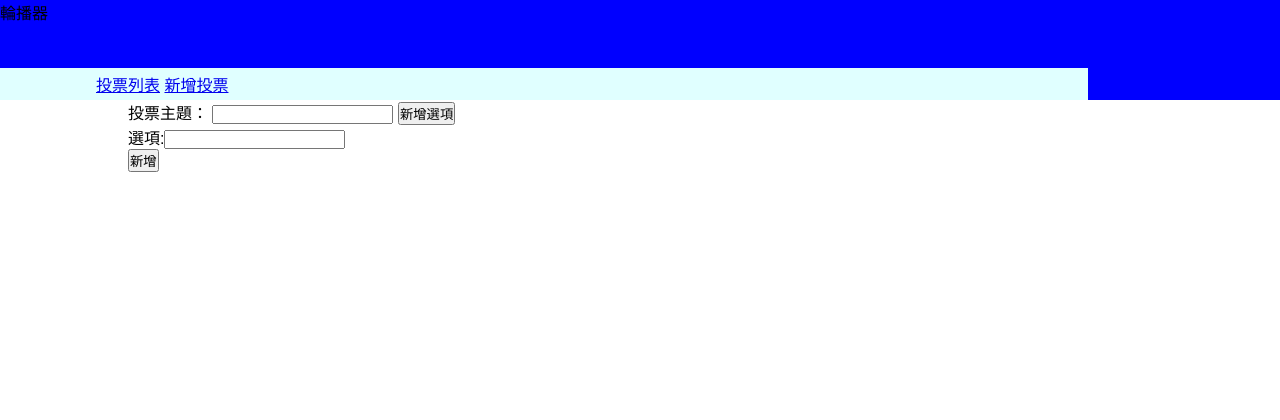
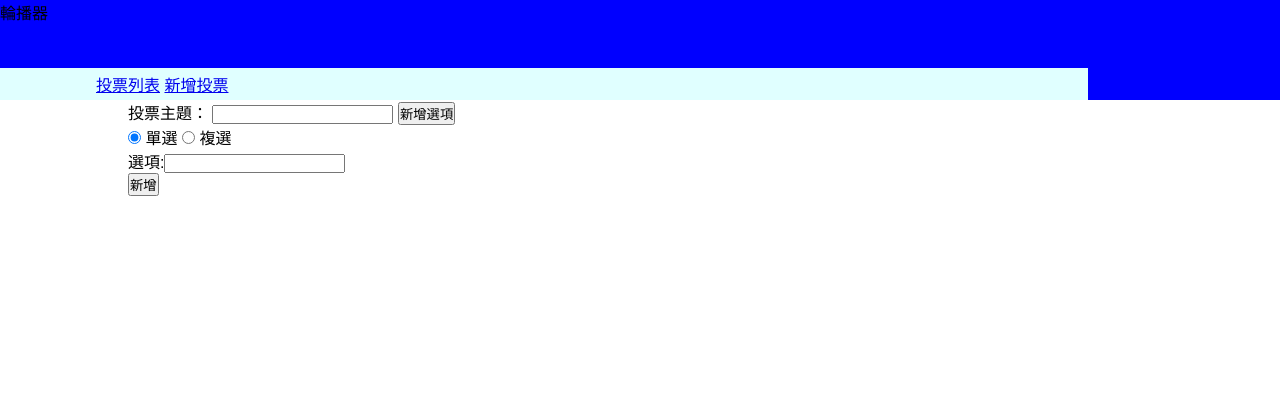
Before and after one commit to POPOB2/111-01-vote, a PHP site: page /back.php?do=add_vote in a window 1280 px wide. Shown: the top 420 px of the page. Run offline with PHP 8.4, Linux system fonts and the light colour scheme.

Commit message:
後台/新增功能, 藉由subjects資料表multiple欄 存放1與0 讓頁面判斷生成 單/複選 按扭

```diff
--- a/back/add_vote.php
+++ b/back/add_vote.php
@@ -1,12 +1,18 @@
 <form action="./api/add_vote.php" method="post">
     <div>
-        <label for="subject">投票主題：</label><!-- label的for可以使用id值做連接, 將下列的input用id連接後 兩者可以產生關聯 -->
+        <label for="subject">投票主題：</label> <!-- label的for可以使用id值做連接, 將下列的input用id連接後 兩者可以產生關聯 -->
         <input type="text" name="subject" id="subject">
-        <input type="button" value="新增選項" onclick="more()"><!-- '每點一下'就會新增, 所以使用onclick去add -->
+        <input type="button" value="新增選項" onclick="more()"> <!-- '每點一下'就會新增, 所以使用onclick去add -->
+    </div>
+    <div id="selector">
+        <input type="radio" name="multiple" value="0" checked> <!-- checked=預設, 給value 0或1 使subjects資料表的multiple欄 可以辨別單複選的選擇 -->
+        <label>單選</label>
+        <input type="radio" name="multiple" value="1">
+        <label>複選</label>
     </div>
     <div id="options">
         <div>
-            <label>選項:</label><input type="text" name="option[]"><!-- 先在這獲取內容,再將17行的文字加進來 類似options=options+opt -->
+            <label>選項:</label><input type="text" name="option[]"> <!-- 先在這獲取內容,再將17行的文字加進來 類似options=options+opt -->
             <!-- 這裡的name要加上[]框號 避免新增多個欄位時, 沒有產生陣列的索引分類這些name="option"
                  這會導致所有欄位都標記為name="option" 而導致不管新增幾個都會一直有新的option覆蓋舊的option 結果終究只有最後一個option(欄位)
 
@@ -29,8 +35,8 @@
 <script>
     function more(){
         let opt=`<div><label>選項:</label><input type="text" name="option[]"></div>`;
-        let opts=document.getElementById('options').innerHTML;// 變數opts=由id:options的內容賦值.使用innerHTML縮小查找與顯示該ID範圍
-        opts=opts+opt;// 將opts再加上opt的內容(即click後的'新增選項'表單)
+        let opts=document.getElementById('options').innerHTML; // 變數opts=由id:options的內容賦值.使用innerHTML縮小查找與顯示該ID範圍
+        opts=opts+opt; // 將opts再加上opt的內容(即click後的'新增選項'表單)
         document.getElementById('options').innerHTML=opts;
     }
 </script>
```
